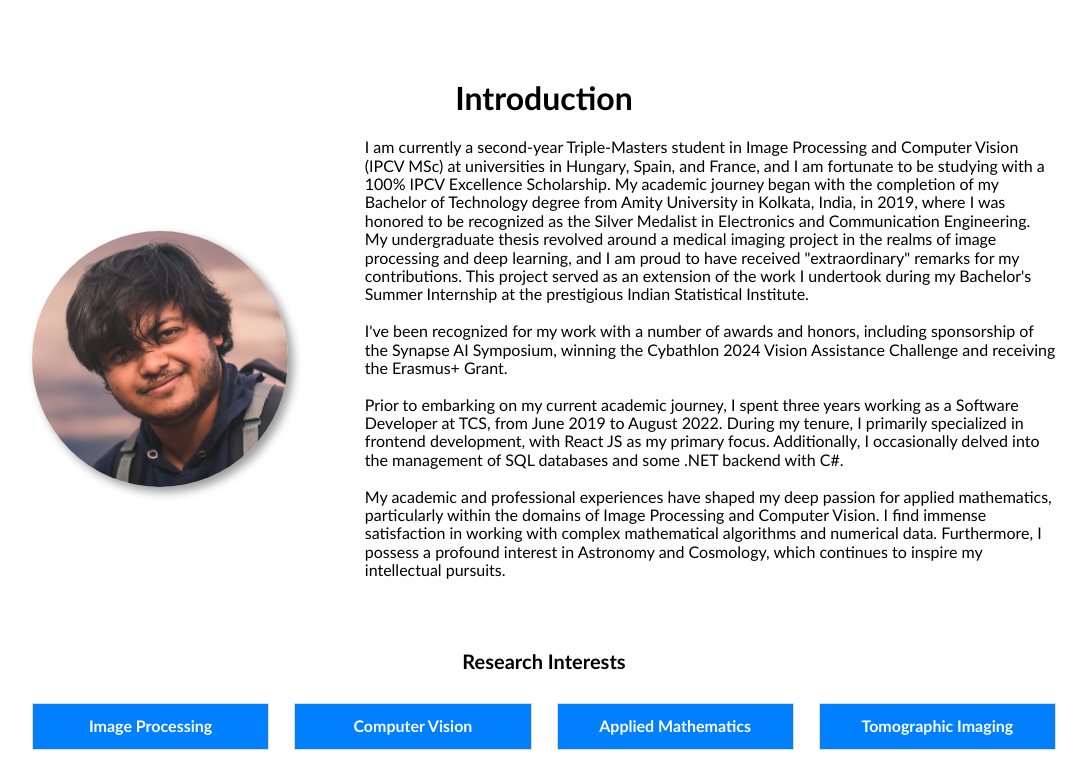
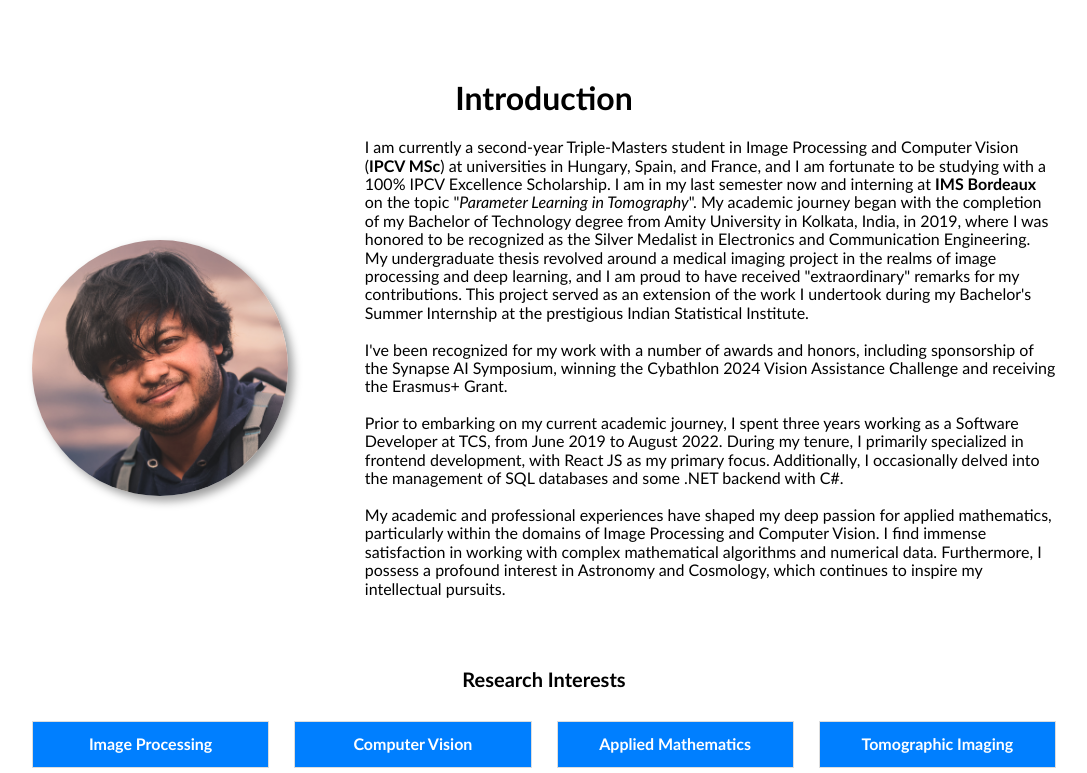
Before and after one commit to subhamshome/portfolio, a React (Create React App) app: page / in a window 1280 px wide. Shown: the part 960-1733 px from the top of the page, without its empty margins (96-1183 px from the left). Built offline with nearby package versions, Linux system fonts and the light colour scheme.

Commit message:
Update email and intro

```diff
--- a/src/components/AcademicBar.jsx
+++ b/src/components/AcademicBar.jsx
@@ -12,7 +12,7 @@ import '../styles/academicbar.css';
 const AcademicBar = () => {
   return (
     <div className="academic-bar">
-      <a href="mailto:subham28297@gmail.com" target="_blank" rel="noopener noreferrer" className='email'>
+      <a href="mailto:subham.shome@etu.u-bordeaux.fr" target="_blank" rel="noopener noreferrer" className='email'>
         <FontAwesomeIcon icon={faEnvelope} />
       </a>
       <a href="https://linkedin.com/in/subhamshome" target="_blank" rel="noopener noreferrer" className='linkedin'>
--- a/src/components/Contact.jsx
+++ b/src/components/Contact.jsx
@@ -1,17 +1,15 @@
 import React from 'react';
 import '../styles/contact.css';
 import { FontAwesomeIcon } from '@fortawesome/react-fontawesome';
-import { faPhone, faLocationDot, faEnvelope } from '@fortawesome/free-solid-svg-icons';
+import { faLocationDot, faEnvelope } from '@fortawesome/free-solid-svg-icons';
 import { faFacebook, faInstagram, faMedium, faLinkedin } from '@fortawesome/free-brands-svg-icons';
 
 const Contact = () => {
 
-   const phone = [<p>+33 605908479</p>];
-
    const address = [<p>351 Cr de la Libération, 33400 Talence, France</p>];
 
-   const email = [<a href="mailto:subham28297@gmail.com" target="_blank" rel="noopener noreferrer" className="contact-links">
-      <p>subham28297@gmail.com</p>
+   const email = [<a href="mailto:subham.shome@etu.u-bordeaux.fr" target="_blank" rel="noopener noreferrer" className="contact-links">
+      <p>subham.shome@etu.u-bordeaux.fr</p>
    </a>];
 
    const blog = [<a href="https://subhamshome.medium.com" target="_blank" rel="noopener noreferrer" className="contact-links">
@@ -37,9 +35,6 @@ const Contact = () => {
                   <div>
                      <div className='contact-item'>
                         <FontAwesomeIcon icon={faLocationDot} />{address}
-                     </div>
-                     <div className='contact-item'>
-                        <FontAwesomeIcon icon={faPhone} />{phone}
                      </div>
                      <div className='contact-item'>
                         <FontAwesomeIcon icon={faEnvelope} />{email}
--- a/src/components/Home.jsx
+++ b/src/components/Home.jsx
@@ -24,9 +24,10 @@ const Home = () => {
 
         const introText = [
                 <p style={{marginLeft: '10%', marginRight: 0}}>
-                        I am currently a second-year Triple-Masters student in Image Processing and Computer Vision (IPCV MSc) at
+                        I am currently a second-year Triple-Masters student in Image Processing and Computer Vision (<b>IPCV MSc</b>) at
                         universities in Hungary, Spain, and France, and I am fortunate to be studying with a 100% IPCV Excellence
-                        Scholarship. My academic journey began with the completion of my Bachelor of Technology degree from Amity
+                        Scholarship. I am in my last semester now and interning at <b>IMS Bordeaux</b> on the topic "<i>Parameter Learning in
+                        Tomography</i>". My academic journey began with the completion of my Bachelor of Technology degree from Amity
                         University in Kolkata, India, in 2019, where I was honored to be recognized as the Silver Medalist in
                         Electronics and Communication Engineering. My undergraduate thesis revolved around a medical imaging project
                         in the realms of image processing and deep learning, and I am proud to have received "extraordinary" remarks
```
Also changed, not shown: 1 other file (tests, documents, lock files or other folders).
